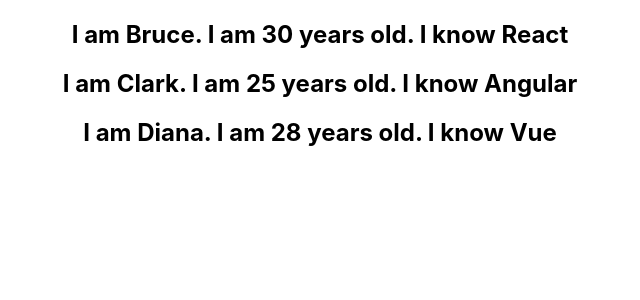
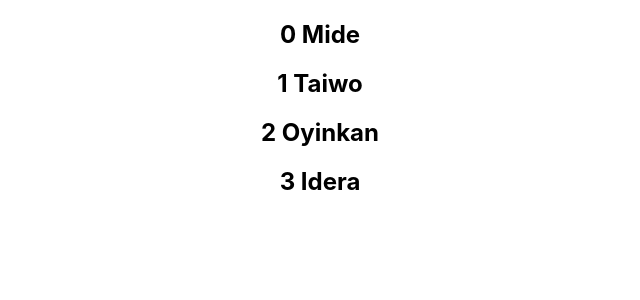
Before and after one commit to O-Midey/react, a React (Create React App) app: page / in a window 1280 px wide. Shown: the top 300 px of the page, without its empty margins (320-960 px from the left). Built offline with nearby package versions, Linux system fonts and the light colour scheme.

Commit message:
used kry props

```diff
--- a/src/components/NameList.js
+++ b/src/components/NameList.js
@@ -3,7 +3,6 @@
 
 function NameList() {
     const names = ["Mide", "Taiwo", "Oyinkan", "Idera"];
-    const nameList = names.map((name) => <h2>{name}</h2>);
     const persons = [
         {
             id: 1,
@@ -28,10 +27,10 @@
     const personList = persons.map((person) => (
         <Person key={person.id} person={person} />
     ))
-
+    const nameList = names.map((name, index) => <h2 key={index}> {index} {name}</h2>);
     return (
         <div>
-            {personList}
+            {nameList}
         </div>
     )
 }
```
